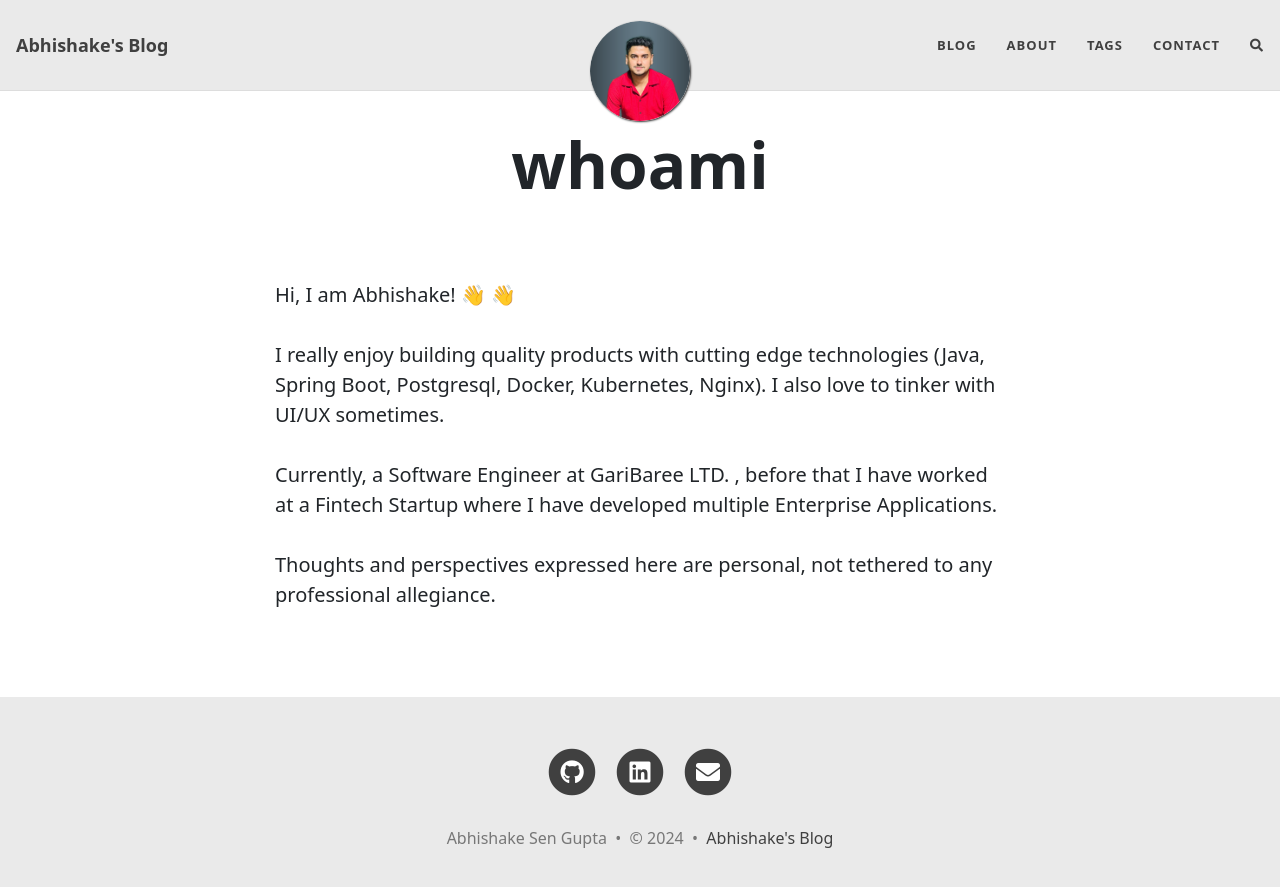
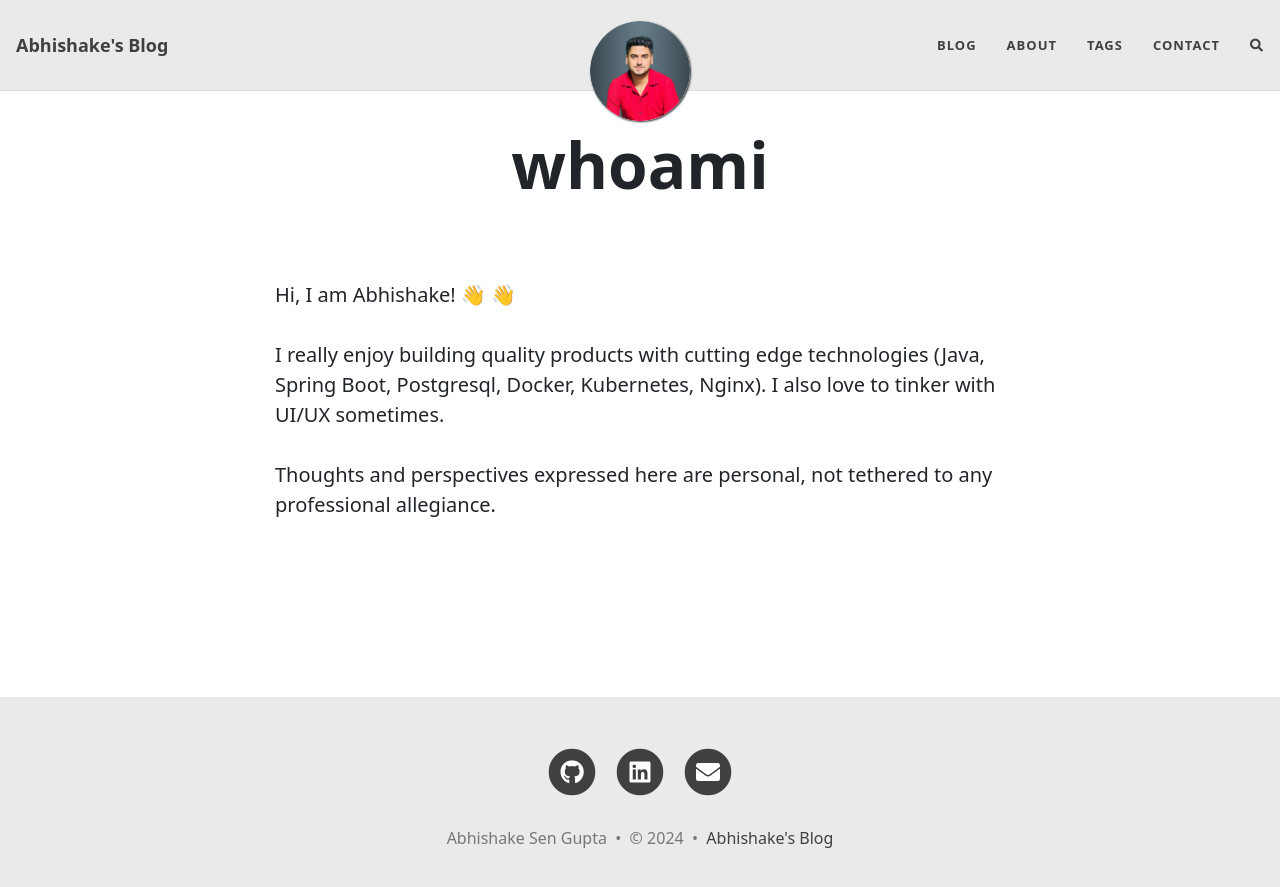
Before and after one commit to Abhishake63/abhishake.github.io, a Jekyll site: the page built from about.md, in a window 1280 px wide. Shown: the top 887 px of the page. Built offline with Jekyll 4.4.1, drawn with Linux system fonts in a browser that asks for light colours; nearby versions of some CDN libraries; comment, search, counter and statistics services are not loaded.

Commit message:
updated about page

```diff
--- a/about.md
+++ b/about.md
@@ -7,6 +7,4 @@ Hi, I am Abhishake! 👋 👋
 
 I really enjoy building quality products with cutting edge technologies (Java, Spring Boot, Postgresql, Docker, Kubernetes, Nginx). I also love to tinker with UI/UX sometimes.
 
-Currently, a Software Engineer at GariBaree LTD. , before that I have worked at a Fintech Startup where I have developed multiple Enterprise Applications.
-
 Thoughts and perspectives expressed here are personal, not tethered to any professional allegiance.
```
